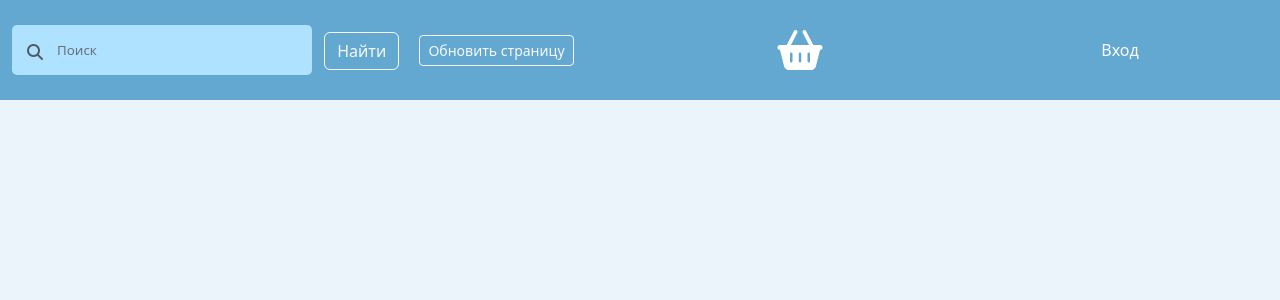
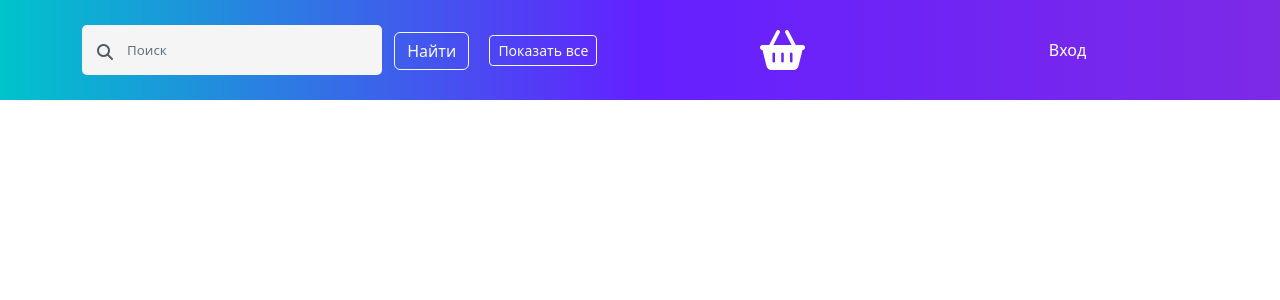
Before and after one commit to DEV-m1k0/market, a Django app: page / in a window 1280 px wide. Shown: the top 300 px of the page. Run offline with Django 4.2, Linux system fonts and the light colour scheme; data that the repository does not hold is empty; some libraries are stand-ins or nearby versions.

Commit message:
update design for main page

```diff
--- a/core/static/main_page.css
+++ b/core/static/main_page.css
@@ -1,9 +1,13 @@
 body {
-    background: #93c5e72e;
+    background: #ffffff;
 }
 
 .header {
-    background-color: #62A8D1;
+    background: -webkit-linear-gradient(90deg, #00c4cc,#6420ff,#7d2ae7);
+    background: linear-gradient(90deg, #00c4cc,#6420ff,#7d2ae7);
+}
+
+.header .row {
     height: 100px;
 }
 
@@ -35,7 +39,7 @@ body {
     -moz-border-radius: 5px;
     width: 300px;
     height: 50px;
-    background: #AEE2FF;
+    background: whitesmoke;
     border: none;
     font-size: 10pt;
     color: #63717f;
--- a/core/templates/main_page.html
+++ b/core/templates/main_page.html
@@ -14,9 +14,10 @@
 
 {% block body %}
 
-<div class="container-fluid">
-    <div class="row header align-items-center">
-        <div class="box col-6">
+<div class="w-100 header">
+    <div class="container h-100 align-content-center">
+        <div class="row align-items-center">
+            <div class="box col-6 col">
                 <div class="container-1">
                     <form method="post">
                         {% csrf_token %}
@@ -25,7 +26,7 @@
                             {{field}}
                         {% endfor %}
                         <button type="submit" class="btn btn-outline-light mx-2">Найти</button>
-                    <a href="{% url 'main_page' %}" class="btn btn-outline-light btn-sm mx-2">Обновить страницу</a>
+                        <a href="{% url 'main_page' %}" class="btn btn-outline-light btn-sm mx-2">Показать все</a>
                     </form>
                 </div>
             </div>
@@ -46,20 +47,21 @@
             {% endif %}
         </div>
     </div>
+</div>
 
 <div class="container">
-    <div class="row justify-content-between">
+    <div class="row">
         {% for product in products %}
-            <div class="col-3 my-3">
-                <div class="card" style="width: 13rem;">
-                    <img src="{{product.image.url}}" class="card-img-top" alt="...">
-                    <div class="card-body">
-                        <h5 class="card-title">{{product.title}}</h5>
-                        <p class="card-text">{{product.description}}</p>
+            <div class="col-2 my-3 d-flex justify-content-center">
+                <div class="" style="width: 13rem;">
+                    <div class="shadow rounded-2"><img src="{{product.image.url}}" class="card-img-top rounded-2" alt="..."></div>
+                    <div class="mt-2 shadow rounded-2 p-4">
+                        <h5 class="">{{product.title}}</h5>
+                        <p class="">{{product.description}}</p>
                         <div class="text-end"><p class="text-body-secondary">{{product.price}} руб.</p></div>
                         <form action="{% url 'add_product' product.id %}" method="post">
                             {% csrf_token %}
-                            <button type="submit" class="btn btn-sm btn-primary">Добавить в корзину</button>
+                            <button type="submit" class="btn btn-sm btn-primary w-100"><i class="fa fa-basket-shopping"></i></button>
                         </form>
                     </div>
                 </div>
```
Also changed, not shown: 2 other files. Lines whose indentation alone changed are shown as unchanged.
